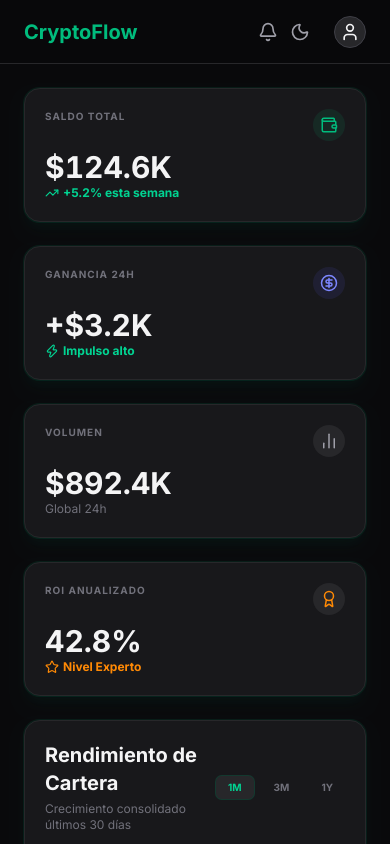
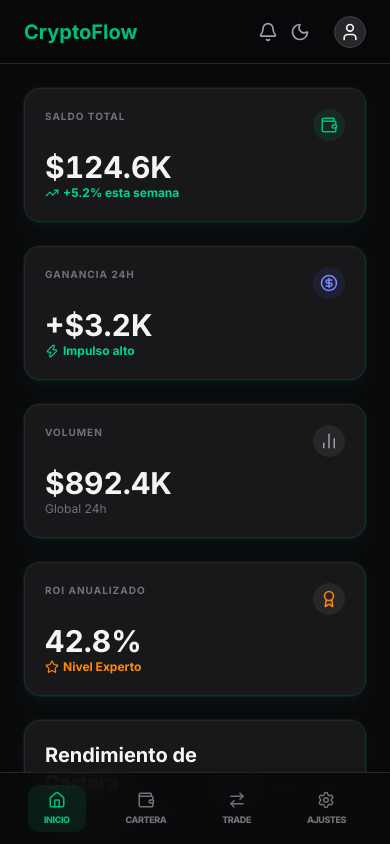
Before and after one commit to arturolguillen/devarturo-4-customized-financial-dashboard-dark-mode, a Next.js app: page / in a window 390 px wide. Shown: the top 844 px of the page. Built offline with nearby package versions, Linux system fonts and the light colour scheme.

Commit message:
Add BottomNavbar component and integrate it into the Home page layout

```diff
--- a/src/app/page.tsx
+++ b/src/app/page.tsx
@@ -4,6 +4,7 @@ import AssetsHeader from "@/components/AssetsHeader";
 import AssetsTable from "@/components/AssetsTable";
 import AssetsTableBody from "@/components/AssetsTableBody";
 import AssetsTableHead from "@/components/AssetsTableHead";
+import BottomNavbar from "@/components/BottomNavbar";
 import ChartArea from "@/components/ChartArea";
 import ChartFooter from "@/components/ChartFooter";
 import ChartGraphic from "@/components/ChartGraphic";
@@ -86,6 +87,8 @@ export default function Home() {
                         </AssetsTable>
                     </Assets>
                 </Dashboard>
+                <BottomNavbar />
+                <div className="h-20 lg:hidden"></div>
             </MainWrapper>
         </>
     );
--- /dev/null
+++ b/src/components/BottomNavbar.tsx
@@ -0,0 +1,52 @@
+import clsx from "clsx";
+import { ArrowRightLeft, House, Settings, Wallet } from "lucide-react";
+import Link from "next/link";
+import { v4 as uuidv4 } from "uuid";
+
+const navbarItems = [
+    {
+        id: uuidv4(),
+        text: 'Inicio',
+        icon: <House size={18} />,
+        active: true,
+    },
+    {
+        id: uuidv4(),
+        text: 'Cartera',
+        icon: <Wallet size={18} />,
+        active: false,
+    },
+    {
+        id: uuidv4(),
+        text: 'Trade',
+        icon: <ArrowRightLeft size={18} />,
+        active: false,
+    },
+    {
+        id: uuidv4(),
+        text: 'Ajustes',
+        icon: <Settings size={18} />,
+        active: false,
+    },
+];
+
+export default function BottomNavbar() {
+    return (
+        <nav className="fixed bottom-0 left-0 w-full z-50 flex justify-around items-center px-4 pb-3 pt-3 bg-zinc-950/90 backdrop-blur-lg border-t border-zinc-800 lg:hidden shadow-2xl">
+            {navbarItems.map(item => (
+                <Link
+                    href={'#'}
+                    key={item.id}
+                    className={clsx({
+                        'flex flex-col items-center justify-center rounded-xl px-4 py-1.5 transition-all gap-1': true,
+                        'text-zinc-500 hover:text-zinc-300 active:scale-90': !item.active,
+                        'text-emerald-500 bg-emerald-500/10': item.active
+                    })}
+                >
+                    {item.icon}
+                    <span className="text-[9px] font-black uppercase tracking-tighter">{item.text}</span>
+                </Link>
+            ))}
+        </nav>
+    );
+}
```
